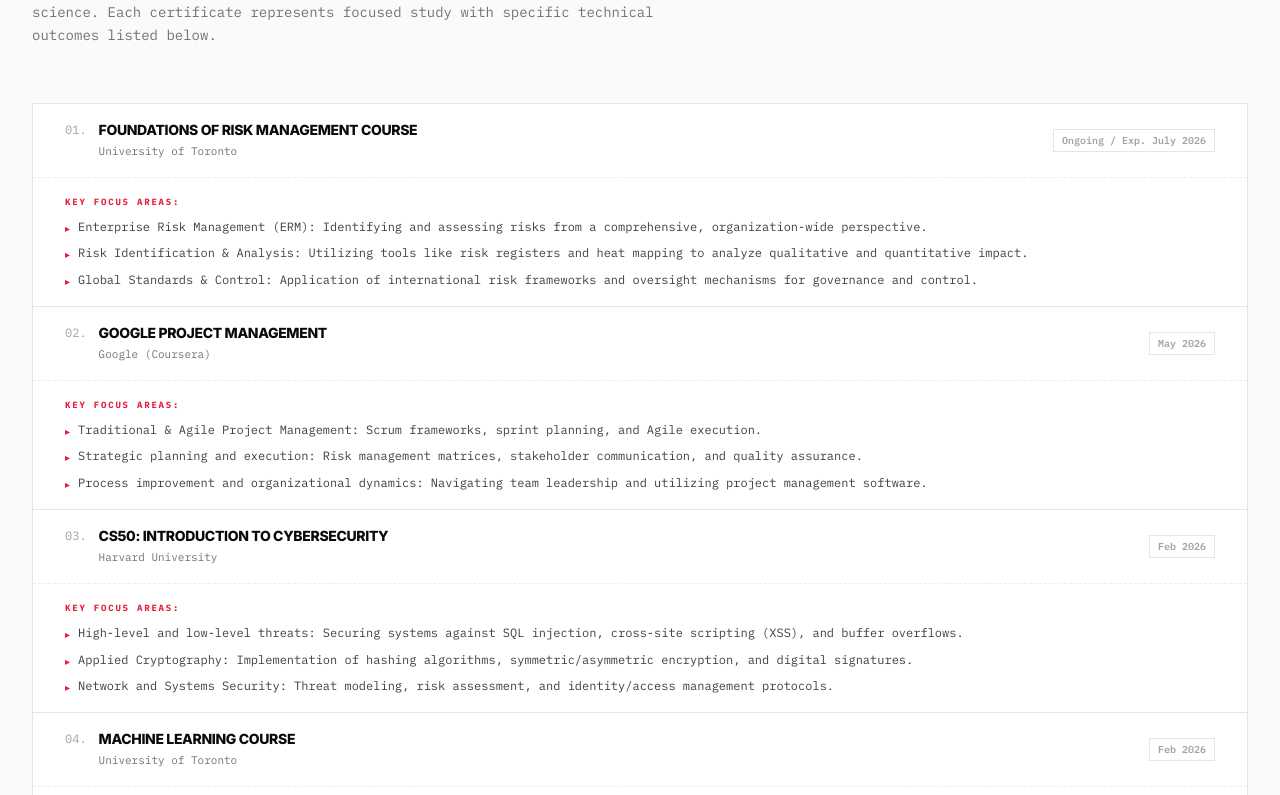
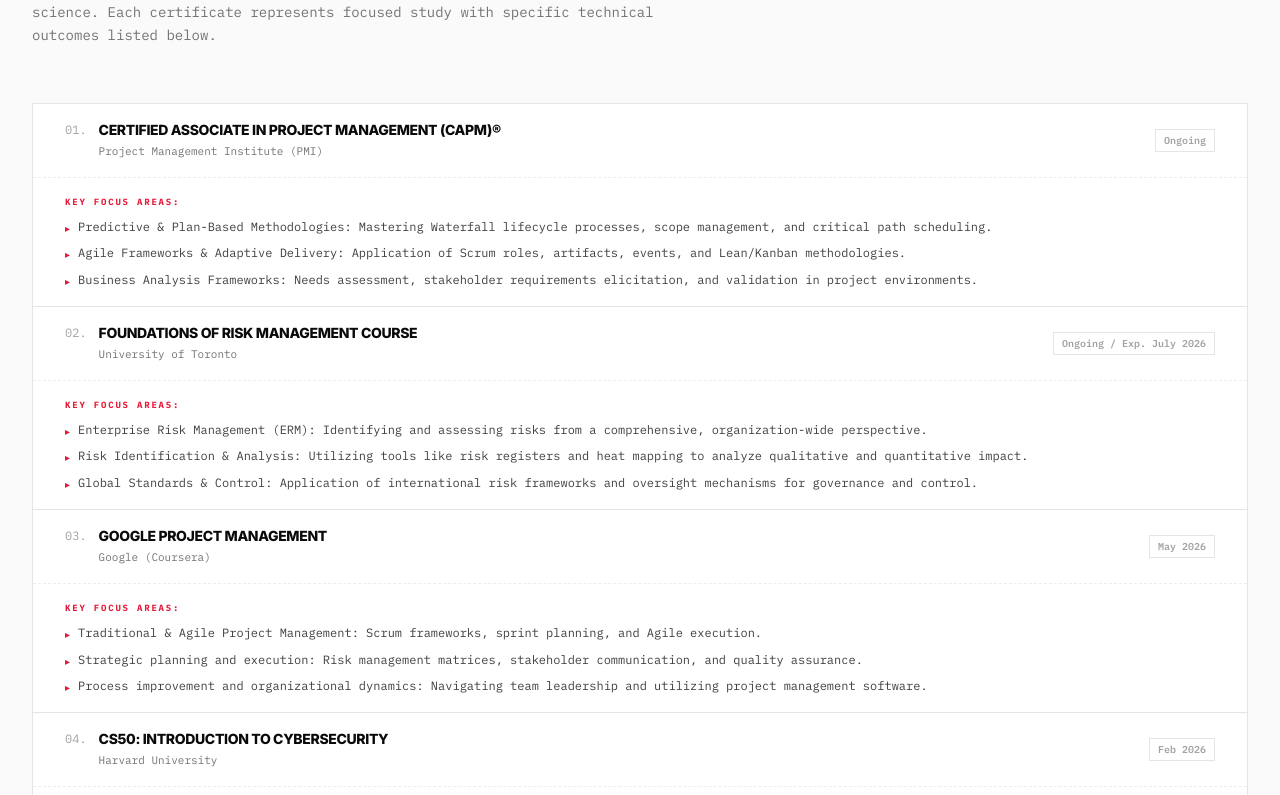
Before and after one commit to chamathdesilva1015/personal-portfolio, a React (Vite) app: page / in a window 1280 px wide. Shown: the part 9365-10160 px from the top of the page. Built offline with nearby package versions, Linux system fonts and the light colour scheme.

Commit message:
Add CAPM certification study to Credentials section

```diff
--- a/src/components/Certifications.jsx
+++ b/src/components/Certifications.jsx
@@ -17,6 +17,16 @@ function useInView(ref) {
 
 /* ── Certification data ────────────────────────────── */
 const CERTIFICATIONS = [
+  {
+    title: "Certified Associate in Project Management (CAPM)®",
+    issuer: "Project Management Institute (PMI)",
+    year: "Ongoing",
+    focus: [
+      "Predictive & Plan-Based Methodologies: Mastering Waterfall lifecycle processes, scope management, and critical path scheduling.",
+      "Agile Frameworks & Adaptive Delivery: Application of Scrum roles, artifacts, events, and Lean/Kanban methodologies.",
+      "Business Analysis Frameworks: Needs assessment, stakeholder requirements elicitation, and validation in project environments.",
+    ],
+  },
   {
     title: "Foundations of Risk Management Course",
     issuer: "University of Toronto",
```
